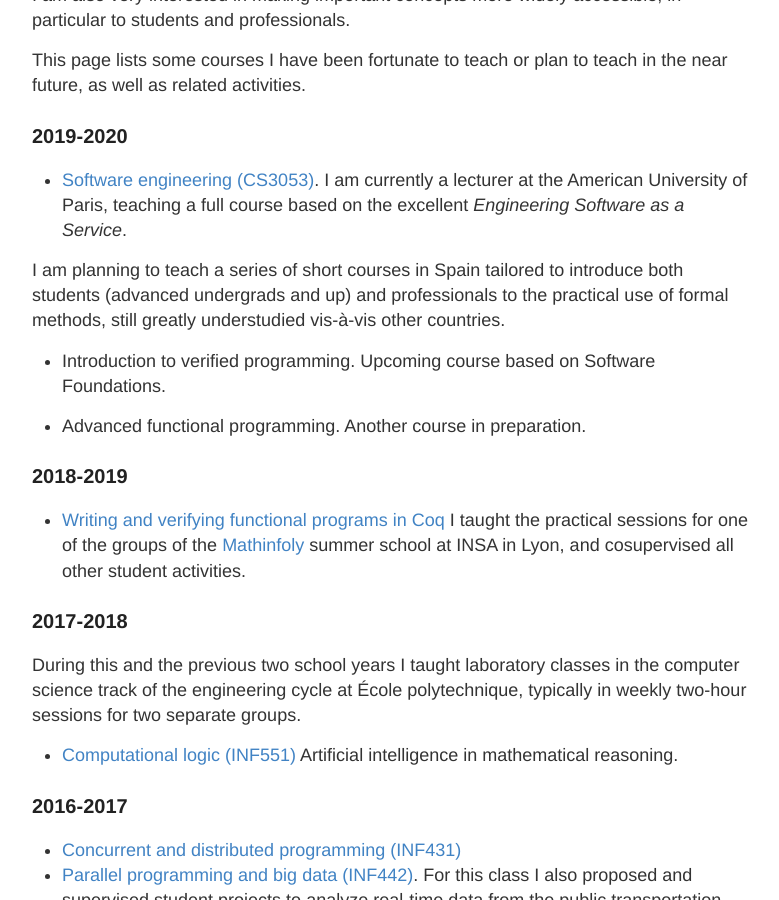
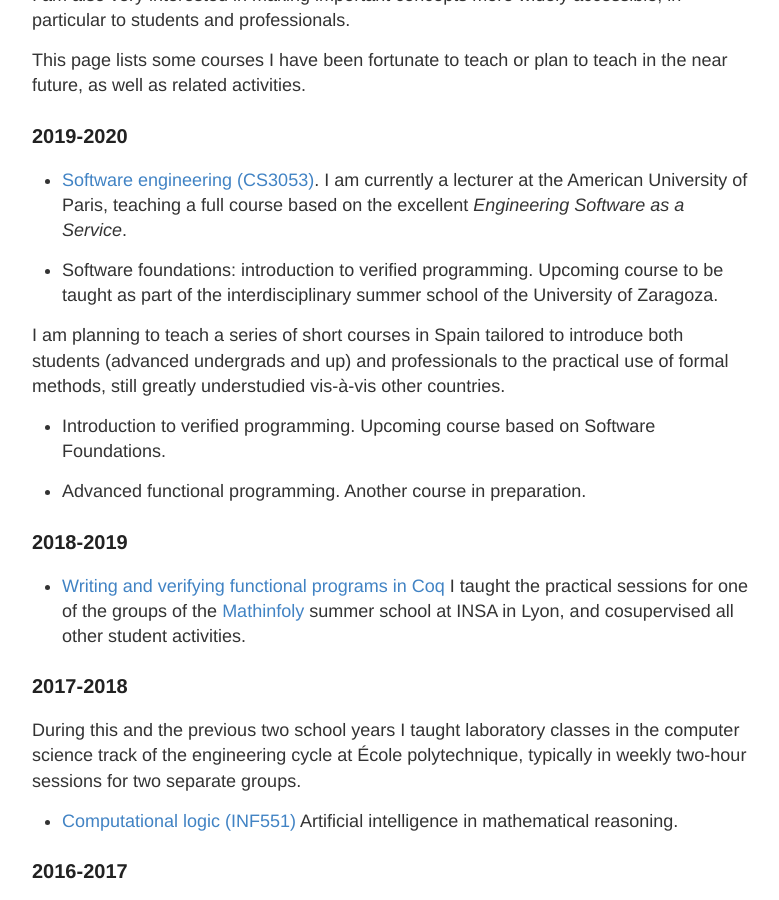
Before and after one commit to robblanco/robblanco.github.io, a Jekyll site: the page built from teaching.md, in a window 1280 px wide and 900 px high, scrolled down 360 px. Shown: the whole window, without its empty margins (248-1027 px from the left). Built offline with Jekyll 4.4.1, drawn with Linux system fonts in a browser that asks for light colours.

Commit message:
Course at UZ summer school

```diff
--- a/teaching.md
+++ b/teaching.md
@@ -21,6 +21,10 @@ the near future, as well as related activities.
 * [Software engineering (CS3053)](https://catalog.aup.edu/course/cs3053/spring-2020).
   I am currently a lecturer at the American University of Paris, teaching a full
   course based on the excellent *Engineering Software as a Service*.
+
+* Software foundations: introduction to verified programming.
+  Upcoming course to be taught as part of the interdisciplinary summer school of
+  the University of Zaragoza.
 
 I am planning to teach a series of short courses in Spain tailored to introduce
 both students (advanced undergrads and up) and professionals to the practical
```
